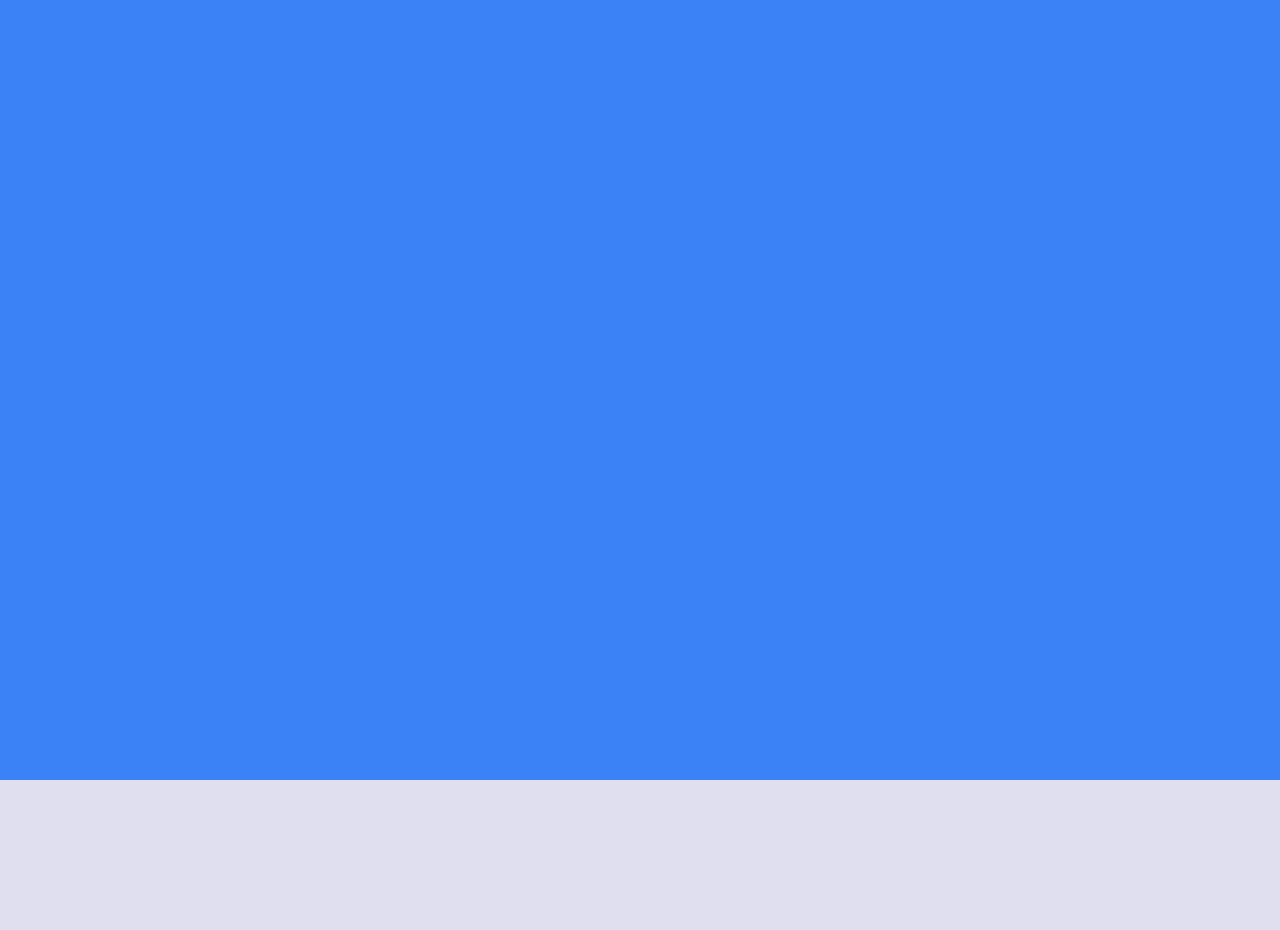
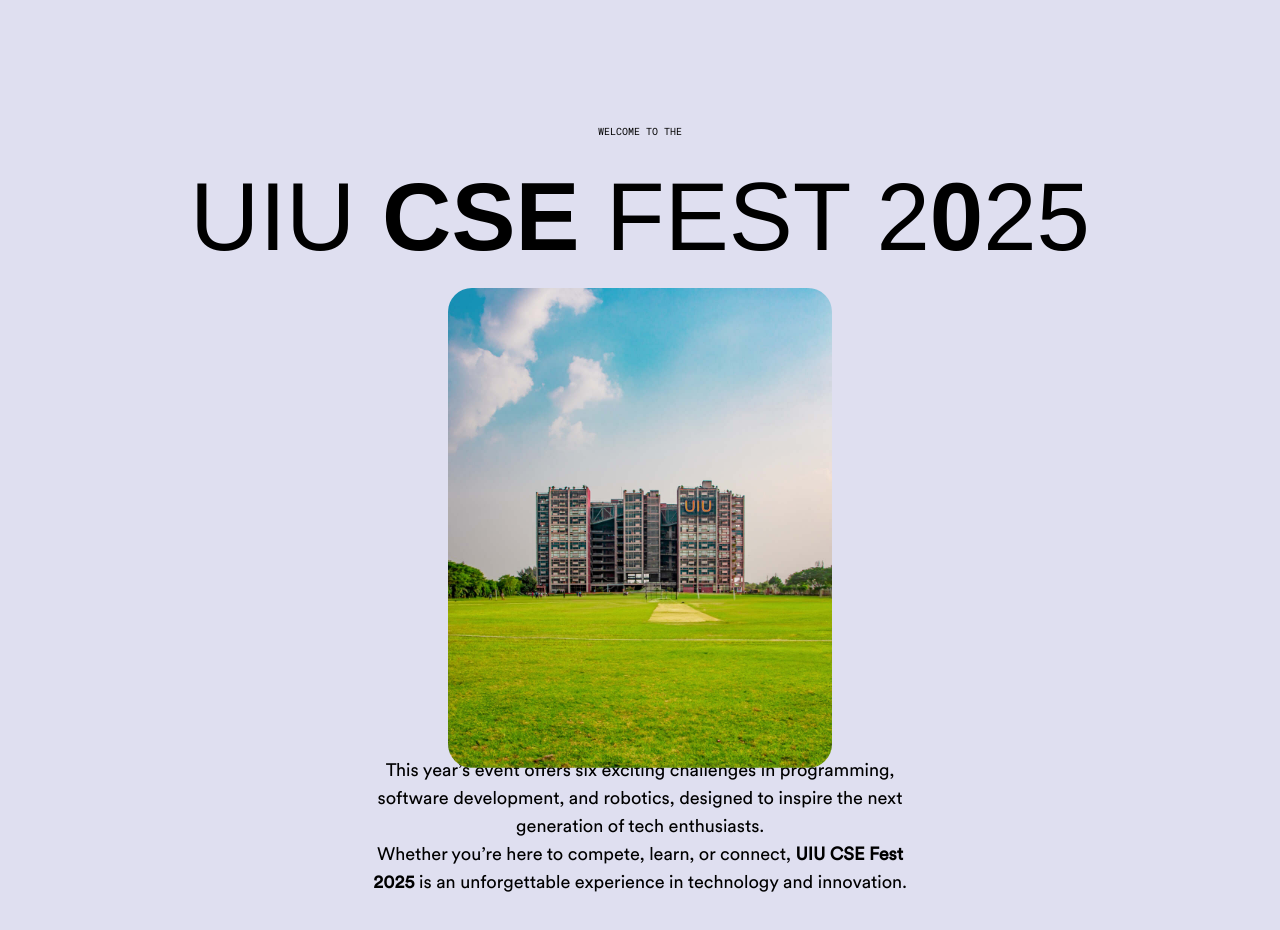
Before and after one commit to RuntimeError30/UIU-CSE-FEST-2025-React-, a React (Vite) app: page / in a window 1280 px wide. Shown: the part 820-1750 px from the top of the page. Before the commit the page ends 1600 px from the top, so only its background shows below. Built offline with nearby package versions, Linux system fonts and the light colour scheme; a web font is replaced by a local one.

Commit message:
Done The About Section Alhamdulillah

```diff
--- a/src/App.jsx
+++ b/src/App.jsx
@@ -1,12 +1,13 @@
 import React from 'react'
 import Hero from './components/Hero'
+import About from './components/About'
 
 
 const App = () => {
   return (
     <main className='relative min-h-screen w-screen overflow-x-hidden'>
       <Hero />
-      <section className='z-0 min-h-screen bg-blue-500' />
+      <About />
     </main>
   )
 }
--- /dev/null
+++ b/src/components/About.jsx
@@ -0,0 +1,60 @@
+import { useGSAP } from '@gsap/react'
+import React from 'react'
+import { gsap } from 'gsap/gsap-core'
+import { ScrollTrigger } from 'gsap/all'
+import AnimatedTitle from './AnimatedTitle'
+
+gsap.registerPlugin(ScrollTrigger)
+
+const About = () => {
+    useGSAP(() => {
+        const clipAnimation = gsap.timeline({
+            scrollTrigger: {
+                trigger: '#clip',
+                start: 'center center',
+                end: '+=800 center',
+                scrub: 0.5,
+                pin: true,
+                pinSpacing: true,
+            }
+        })
+        clipAnimation.to('.mask-clip-path', {
+            width: '100vw',
+            height: '100vh',
+            borderRadius: 0
+        })
+    })
+
+
+
+
+  return (
+      <div id='about' className='min-h-screen w-screen'>
+          <div className='relative mb-8 mt-36 flex flex-col items-center gap-5'>
+              <h2 className='font-general  uppercase md:text-[10px]'>welcome to the</h2>
+
+              <AnimatedTitle />
+
+
+
+              <div className='about-subtext '>
+                  <p className=''>where talent, creativity, and technology unite!</p>
+                  <p className=''>This year’s event offers six exciting challenges in programming, software development, and robotics, designed to inspire the next generation of tech enthusiasts.</p>
+                  <p>Whether you’re here to compete, learn, or connect, <b>UIU CSE Fest 2025</b> is an unforgettable experience in technology and innovation.</p>
+
+              </div>
+          </div>
+          <div className='h-dvh w-screen' id='clip'>
+              <div className='mask-clip-path about-image'>
+                  <img
+                      src="img/uiu.jpg"
+                      alt=""
+                      className='absolute left-0 top-0 size-full object-cover'
+                  />
+              </div>
+          </div>
+    </div>
+  )
+}
+
+export default About
--- /dev/null
+++ b/src/components/AnimatedTitle.jsx
@@ -0,0 +1,11 @@
+import React from 'react'
+
+const AnimatedTitle = () => {
+  return (
+    <div className='mt-5 text-center text-4xl uppercase leading-[0.8] md:text-[6rem]'>
+        UIU <b>CSE</b> FEST 2<b>0</b>25
+    </div>
+  )
+}
+
+export default AnimatedTitle
```
Also changed, not shown: public/img/uiu.jpg (added).
